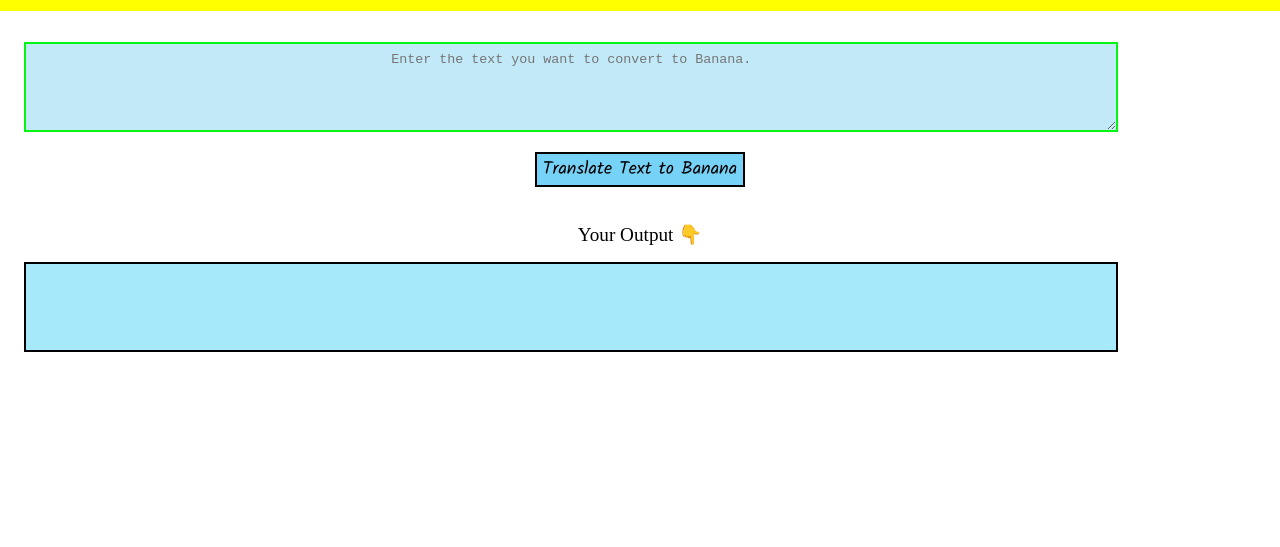
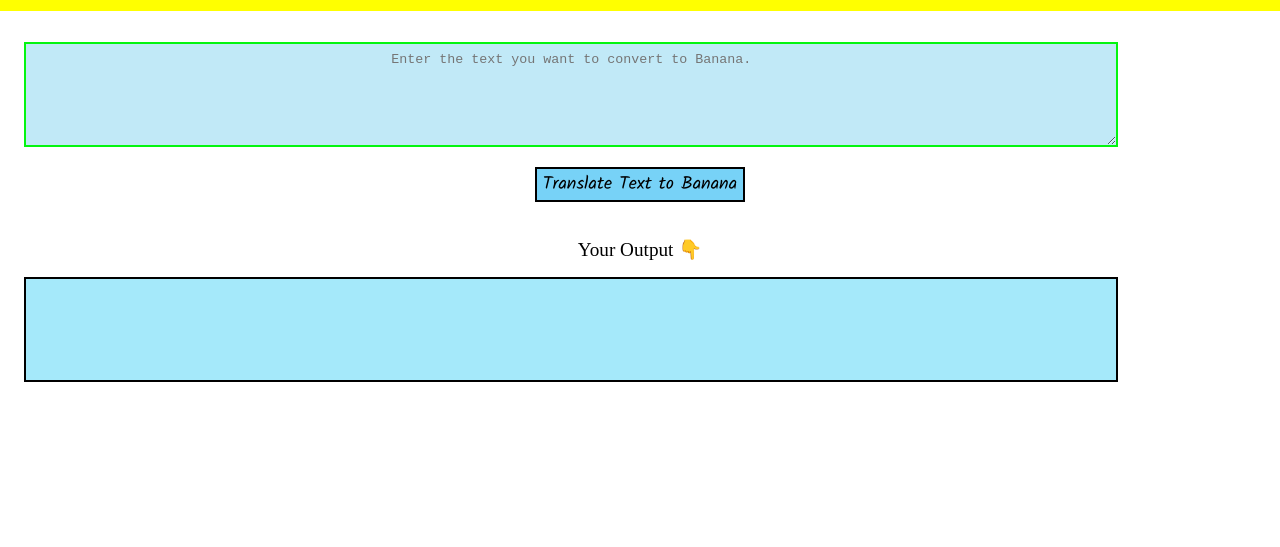
Before and after one commit to tejdoshi2000/Banana-Speak, a plain HTML site: page index.html in a window 1280 px wide. Shown: the part 90-637 px from the top of the page. Drawn offline with Linux system fonts and the light colour scheme.

Commit message:
completed

```diff
--- a/style.css
+++ b/style.css
@@ -21,7 +21,7 @@ nav {
 #txt-input {
     border: 2px solid rgb(4, 245, 16);
     width: 85%;
-    height: 70px;
+    height: 85px;
     background-color:rgb(193, 233, 247);
     display: inline-block;
     margin: 1rem;
@@ -32,11 +32,12 @@ nav {
 #output {
     border: 2px solid black;
     width: 85%;
-    height: 70px;
+    height: 85px;
     background-color:rgb(165, 233, 250);
     display: inline-block;
     margin: 1rem;
     padding: 0.5rem;
+    text-align: center;
 }
 .button {
     text-align: center;
```
Also changed, not shown: index.html (+0 -2 lines).
